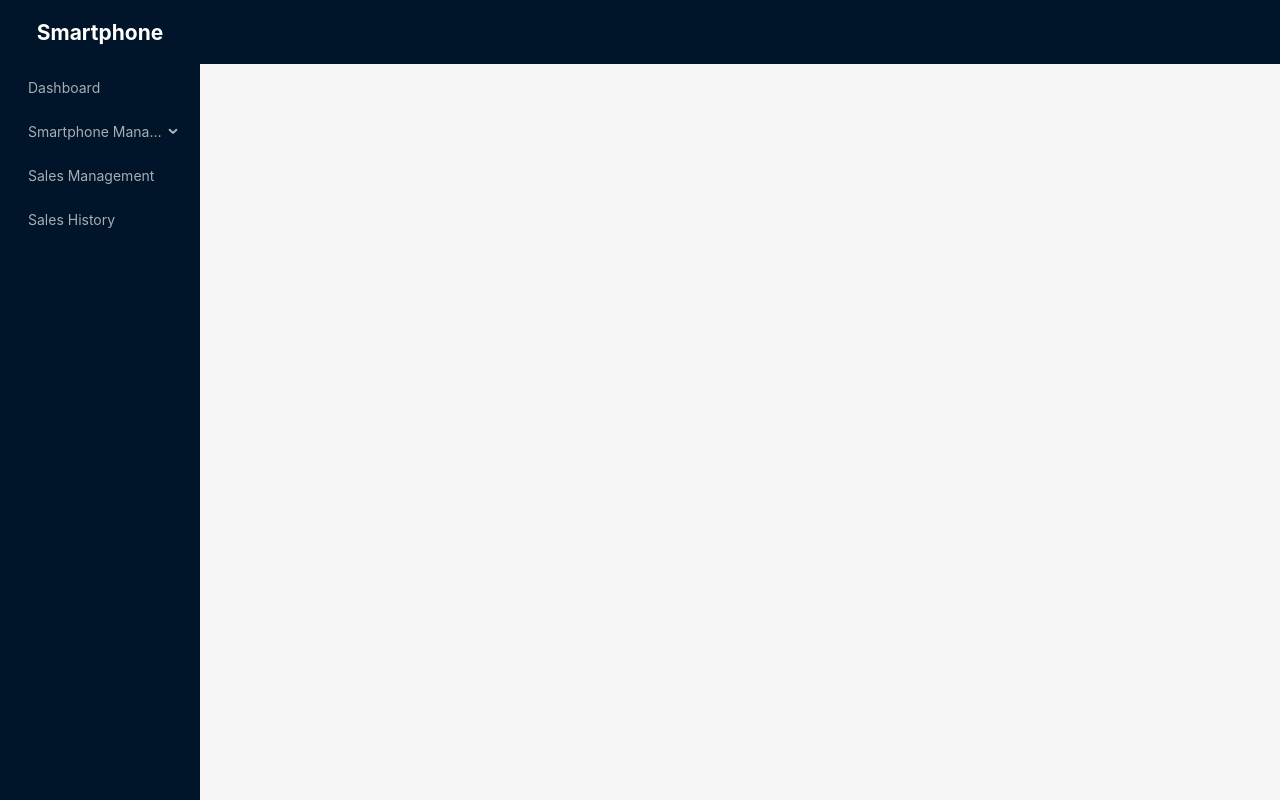
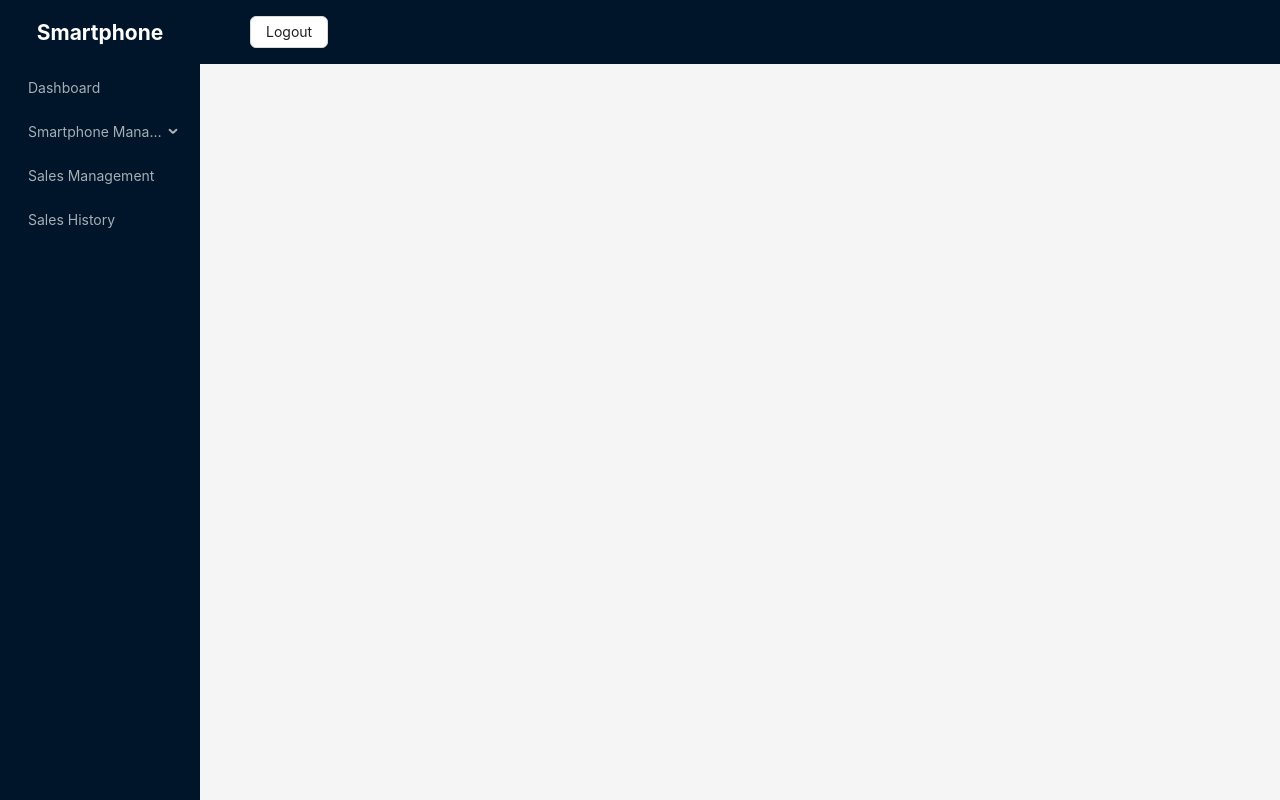
Before and after one commit to NaimurAlltime/smartphone-management-client, a React (Vite) app: page / in a window 1280 px wide. Built offline with nearby package versions, Linux system fonts and the light colour scheme.

Commit message:
handle loguot

```diff
--- a/src/components/form/CRForm.tsx
+++ b/src/components/form/SMForm.tsx
@@ -15,7 +15,7 @@ type TFormProps = {
   children: ReactNode;
 } & TFormConfig;
 
-function CRForm({ onSubmit, children, defaultValues }: TFormProps) {
+function SMForm({ onSubmit, children, defaultValues }: TFormProps) {
   const formconfig: TFormConfig = {};
 
   if (defaultValues) {
@@ -30,4 +30,4 @@ function CRForm({ onSubmit, children, defaultValues }: TFormProps) {
   );
 }
 
-export default CRForm;
+export default SMForm;
--- a/src/components/form/CRInput.tsx
+++ b/src/components/form/SMInput.tsx
@@ -7,7 +7,7 @@ type TInputProps = {
   label?: string;
 };
 
-function CRInput({ type, name, label }: TInputProps) {
+function SMInput({ type, name, label }: TInputProps) {
   return (
     <div style={{ marginBottom: "15px" }}>
       {label ? label : null}
@@ -19,4 +19,4 @@ function CRInput({ type, name, label }: TInputProps) {
   );
 }
 
-export default CRInput;
+export default SMInput;
--- a/src/components/layout/MainLayout.tsx
+++ b/src/components/layout/MainLayout.tsx
@@ -1,15 +1,24 @@
-import { Layout } from "antd";
+import { Button, Layout } from "antd";
 import { Outlet } from "react-router-dom";
 import Sidebar from "./Sidebar";
+import { useAppDispatch } from "../../redux/hooks";
+import { logout } from "../../redux/features/auth/authSlice";
 
 const { Header, Content } = Layout;
 
 function MainLayout() {
+  const dispatch = useAppDispatch();
+
+  const handleLogout = () => {
+    dispatch(logout());
+  };
   return (
     <Layout style={{ height: "100vh" }}>
       <Sidebar />
       <Layout>
-        <Header></Header>
+        <Header>
+          <Button onClick={handleLogout}>Logout</Button>
+        </Header>
         <Content style={{ margin: "24px 16px 0" }}>
           <div
             style={{
--- a/src/pages/Login.tsx
+++ b/src/pages/Login.tsx
@@ -6,8 +6,8 @@ import { TUser, setUser } from "../redux/features/auth/authSlice";
 import { verifyToken } from "../utils/verifyToken";
 import { useNavigate } from "react-router-dom";
 import { toast } from "sonner";
-import CRForm from "../components/form/CRForm";
-import CRInput from "../components/form/CRInput";
+import SMForm from "../components/form/SMForm";
+import SMInput from "../components/form/SMInput";
 
 function Login() {
   const navigate = useNavigate();
@@ -45,11 +45,11 @@ function Login() {
 
   return (
     <Row justify={"center"} align={"middle"} style={{ height: "100vh" }}>
-      <CRForm onSubmit={handleLogin} defaultValues={defaultValues}>
-        <CRInput type="text" name="username" label="Username:" />
-        <CRInput type="text" name="password" label="Password:" />
+      <SMForm onSubmit={handleLogin} defaultValues={defaultValues}>
+        <SMInput type="text" name="username" label="Username:" />
+        <SMInput type="text" name="password" label="Password:" />
         <Button htmlType="submit">Login</Button>
-      </CRForm>
+      </SMForm>
     </Row>
   );
 }
```
